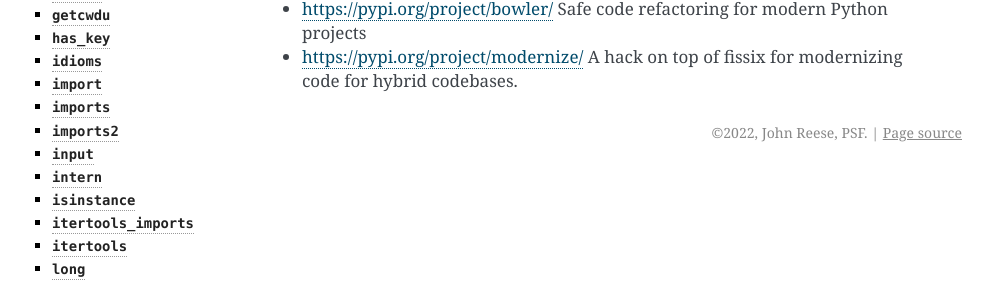
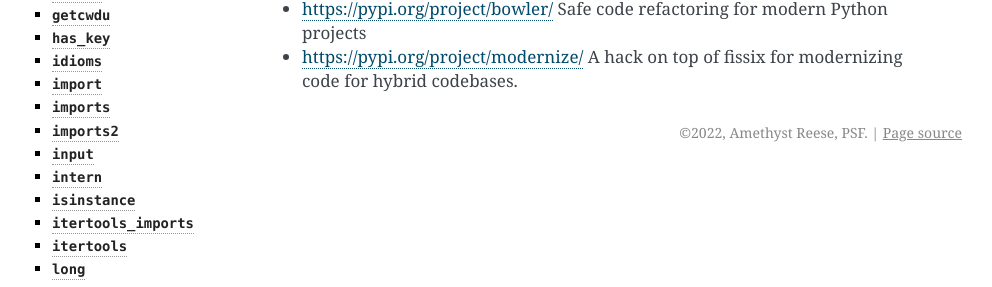
Before and after one commit to amyreese/fissix, a Sphinx documentation site: the page built from docs/index.rst, in a window 1280 px wide. Shown: the part 604-891 px from the top of the page, without its empty margins (148-1140 px from the left). Built offline with Sphinx 7.4.7, drawn with Linux system fonts in a browser that asks for light colours.

Commit message:
Update names, url, and copyright

```diff
--- a/README.md
+++ b/README.md
@@ -3,9 +3,9 @@
 
 Backport of latest lib2to3, with enhancements.
 
-[![build status](https://travis-ci.org/jreese/fissix.svg?branch=master)](https://travis-ci.org/jreese/fissix)
+[![build status](https://travis-ci.org/amyreese/fissix.svg?branch=master)](https://travis-ci.org/amyreese/fissix)
 [![version](https://img.shields.io/pypi/v/fissix.svg)](https://pypi.org/project/fissix)
-[![license](https://img.shields.io/pypi/l/fissix.svg)](https://github.com/jreese/fissix/blob/master/LICENSE)
+[![license](https://img.shields.io/pypi/l/fissix.svg)](https://github.com/amyreese/fissix/blob/master/LICENSE)
 [![code style](https://img.shields.io/badge/code%20style-black-000000.svg)](https://github.com/ambv/black)
 
 
--- a/docs/conf.py
+++ b/docs/conf.py
@@ -20,8 +20,8 @@
 import datetime
 
 project = "fissix"
-copyright = f"{datetime.date.today().year}, John Reese, PSF"
-author = "John Reese"
+copyright = f"{datetime.date.today().year}, Amethyst Reese, PSF"
+author = "Amethyst Reese"
 
 
 # -- General configuration ---------------------------------------------------
@@ -61,11 +61,11 @@
     "fixed_sidebar": True,
     "badge_branch": "master",
     "github_button": False,
-    "github_user": "jreese",
+    "github_user": "amyreese",
     "github_repo": "fissix",
     "show_powered_by": False,
     "sidebar_collapse": False,
-    "extra_nav_links": {"Report Issues": "https://github.com/jreese/fissix/issues"},
+    "extra_nav_links": {"Report Issues": "https://github.com/amyreese/fissix/issues"},
 }
 
 html_sidebars = {
--- a/fissix/__init__.py
+++ b/fissix/__init__.py
@@ -1,4 +1,4 @@
-# copyright 2018 John Reese
+# copyright 2022 Amethyst Reese
 # Licensed under the PSF license V2
 
 """
--- a/pyproject.toml
+++ b/pyproject.toml
@@ -4,10 +4,10 @@
 
 [tool.flit.metadata]
 module = "fissix"
-author = "John Reese"
-author-email = "john@noswap.com"
+author = "Amethyst Reese"
+author-email = "amy@noswap.com"
 description-file = "README.md"
-home-page = "https://github.com/jreese/fissix"
+home-page = "https://github.com/amyreese/fissix"
 requires = ["appdirs"]
 requires-python = ">=3.6"
 classifiers = [
```
Also changed, not shown: 1 other file.
